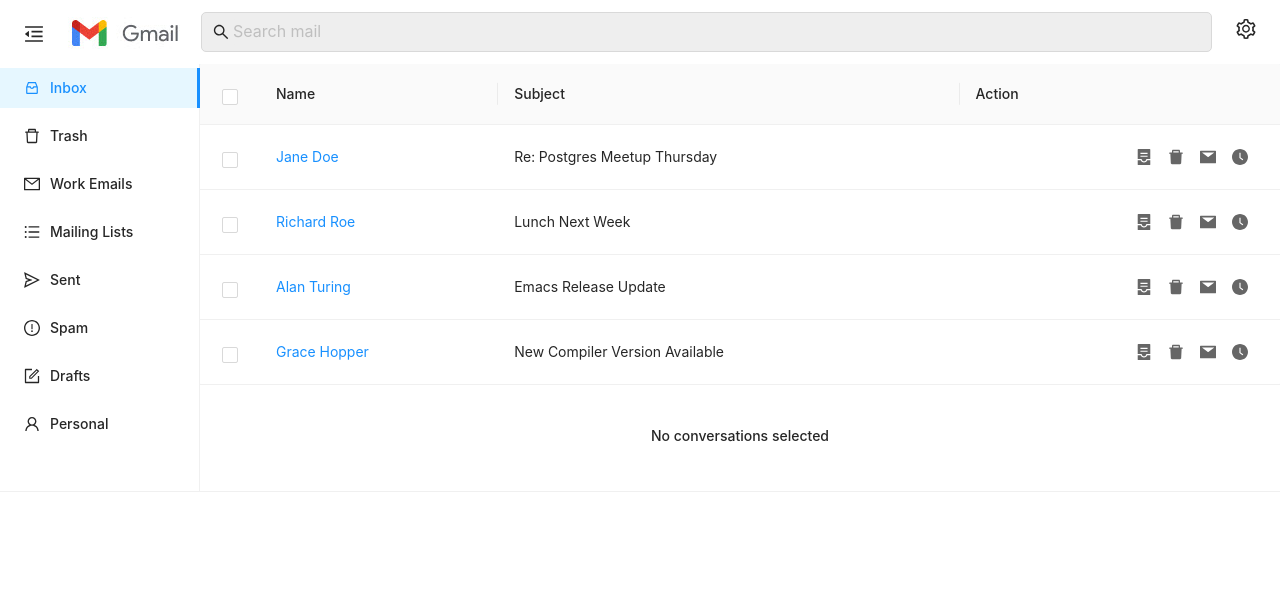
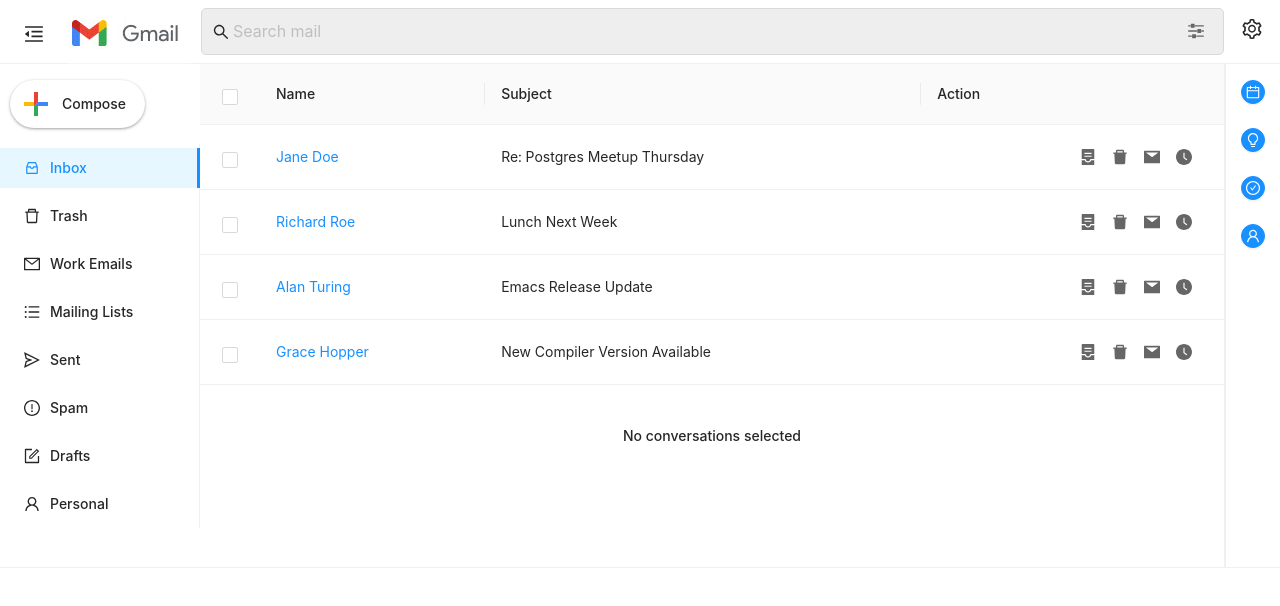
Before and after one commit to max00317/gmail-clone, a React (Create React App) app: page / in a window 1280 px wide. Shown: the top 606 px of the page. Built offline with nearby package versions, Linux system fonts and the light colour scheme.

Commit message:
feat: Add Add-On and Settings components

```diff
--- /dev/null
+++ b/src/components/AddOnSider.tsx
@@ -0,0 +1,66 @@
+import React from 'react'
+import { Layout, Button, Tooltip, Space } from 'antd'
+import {
+  CalendarOutlined,
+  BulbOutlined,
+  CheckCircleOutlined,
+  UserOutlined,
+} from '@ant-design/icons'
+
+const { Footer, Sider, Content } = Layout
+
+const AddOnSider = () => {
+  const handleAction = (msg: string) => console.log(msg)
+
+  return (
+    <Sider
+      trigger={null}
+      collapsible
+      collapsed
+      theme="light"
+      collapsedWidth={55}
+      className="app-btn-column"
+    >
+      <Space direction="vertical" size="large" className="app-btn">
+        <Tooltip title="Calendar">
+          <Button
+            type="primary"
+            shape="circle"
+            icon={<CalendarOutlined />}
+            size="small"
+            onClick={() => handleAction('Calendar click')}
+          />
+        </Tooltip>
+        <Tooltip title="Keep Notes">
+          <Button
+            type="primary"
+            shape="circle"
+            icon={<BulbOutlined />}
+            size="small"
+            onClick={() => handleAction('Keep Notes click')}
+          />
+        </Tooltip>
+        <Tooltip title="Tasks">
+          <Button
+            type="primary"
+            shape="circle"
+            icon={<CheckCircleOutlined />}
+            size="small"
+            onClick={() => handleAction('Tasks click')}
+          />
+        </Tooltip>
+        <Tooltip title="Contacts">
+          <Button
+            type="primary"
+            shape="circle"
+            icon={<UserOutlined />}
+            size="small"
+            onClick={() => handleAction('Contacts click')}
+          />
+        </Tooltip>
+      </Space>
+    </Sider>
+  )
+}
+
+export default AddOnSider
--- /dev/null
+++ b/src/components/AppHeader.tsx
@@ -0,0 +1,78 @@
+import React, { useState, useEffect } from 'react'
+import { Layout, Input, Tooltip, Button } from 'antd'
+import {
+  MenuUnfoldOutlined,
+  MenuFoldOutlined,
+  SearchOutlined,
+  SettingOutlined,
+} from '@ant-design/icons'
+import { ReactComponent as SliderIcon } from '../assets/slider.svg'
+
+const { Header, Footer, Sider, Content } = Layout
+
+interface HeaderProps {
+  collapsed: boolean
+  setCollapsed: (c: boolean) => void
+  settings: boolean
+  setSettings: (s: boolean) => void
+}
+
+// const AppHeader: React.FC<HeaderProps> = (props) => {
+//   const { collapsed, setCollapsed, settings, setSettings } = props
+const AppHeader: React.FC<HeaderProps> = ({
+  collapsed,
+  setCollapsed,
+  settings,
+  setSettings,
+}) => {
+  const handleToggle = () => {
+    setCollapsed(!collapsed)
+  }
+  const handleSettings = () => {
+    setSettings(!settings)
+  }
+
+  const Logo: React.FC = () => {
+    return (
+      <div className="logo">
+        <img src="images/logo.jpg" alt="logo" />
+      </div>
+    )
+  }
+
+  const handleAction = (msg: string) => console.log(msg)
+
+  return (
+    <Header className="site-layout-background">
+      {React.createElement(collapsed ? MenuUnfoldOutlined : MenuFoldOutlined, {
+        className: 'trigger',
+        onClick: handleToggle,
+      })}
+      <Logo />
+      <Input
+        size="large"
+        placeholder="Search mail"
+        prefix={
+          <Tooltip title="Search">
+            <SearchOutlined />
+          </Tooltip>
+        }
+        suffix={
+          <Tooltip title="Extra information">
+            <Button
+              type="text"
+              shape="circle"
+              className="search-btn"
+              icon={<SliderIcon />}
+              onClick={() => handleAction('Click search options')}
+            />
+          </Tooltip>
+        }
+        className="search-input"
+      />
+      <SettingOutlined className="settings" onClick={handleSettings} />
+    </Header>
+  )
+}
+
+export default AppHeader
--- /dev/null
+++ b/src/components/FolderMenu.tsx
@@ -0,0 +1,54 @@
+import React from 'react'
+import { Layout, Menu, Button } from 'antd'
+import { folderIcons } from '../utils/iconUtils'
+
+const { Sider } = Layout
+
+interface FolderMenuProps {
+  collapsed: boolean
+  folders: string[]
+}
+
+const FolderMenu: React.FC<FolderMenuProps> = ({ collapsed, folders }) => {
+  return (
+    <Sider
+      trigger={null}
+      collapsible
+      collapsed={collapsed}
+      theme="light"
+      className="folder-sider"
+    >
+      <div>
+        <Button
+          shape="round"
+          className={collapsed ? 'compose-btn collapsed' : 'compose-btn'}
+          onClick={() => console.log('Compose new message')}
+        >
+          <img src="images/create_32dp.png" alt="Compose message" />
+          {!collapsed && 'Compose'}
+        </Button>
+      </div>
+      <div className="folder-menu">
+        <Menu
+          // theme="dark"
+          mode="inline"
+          defaultSelectedKeys={['Inbox']}
+        >
+          {folders.map((folder) => {
+            return (
+              <Menu.Item
+                key={folder}
+                icon={folderIcons[folder]}
+                className="folders"
+              >
+                {folder}
+              </Menu.Item>
+            )
+          })}
+        </Menu>
+      </div>
+    </Sider>
+  )
+}
+
+export default FolderMenu
--- /dev/null
+++ b/src/components/Settings.tsx
@@ -0,0 +1,25 @@
+import React from 'react'
+import { Layout } from 'antd'
+
+const { Sider } = Layout
+
+interface SettingsProps {
+  settings: boolean
+}
+
+const Settings: React.FC<SettingsProps> = ({ settings }) => {
+  return (
+    <Sider
+      trigger={null}
+      collapsible
+      collapsed={settings}
+      theme="light"
+      collapsedWidth={0}
+      className="settings-sider"
+    >
+      <div className="settings-container">These are settings</div>
+    </Sider>
+  )
+}
+
+export default Settings
--- a/src/containers/App.tsx
+++ b/src/containers/App.tsx
@@ -1,34 +1,25 @@
 import React, { useState, useEffect } from 'react'
-import { Layout, Menu, Input } from 'antd'
-import {
-  MenuUnfoldOutlined,
-  MenuFoldOutlined,
-  InboxOutlined,
-  DeleteOutlined,
-  UserOutlined,
-  MailOutlined,
-  UnorderedListOutlined,
-  SendOutlined,
-  ExclamationCircleOutlined,
-  FormOutlined,
-  SearchOutlined,
-  SettingOutlined,
-} from '@ant-design/icons'
+import { Layout } from 'antd'
+import AppHeader from '../components/AppHeader'
+import FolderMenu from '../components/FolderMenu'
 import EmailList from '../components/EmailList'
 import Message from '../components/Message'
+import Settings from '../components/Settings'
+import AddOnSider from '../components/AddOnSider'
 
 import { fetch } from '../utils/api'
+// import { folderIcons } from '../utils/iconUtils'
 // import { _getFolders } from '../utils/_DATA'
 
-const { Header, Footer, Sider, Content } = Layout
+const { Content } = Layout
 
 function App(): React.ReactElement {
   const [loading, setLoading] = useState(true)
   const [folders, setFolders] = useState<Array<string>>([])
   const [collapsed, setCollapsed] = useState(false)
   const [settings, setSettings] = useState(true)
+  const [messageId, setMessageId] = useState<string | null>(null)
   // const [folderData, fetchFolderData] = useFolders()
-  const [messageId, setMessageId] = useState<string | null>(null)
 
   const fetchData = async () => {
     // ES6 then/catch
@@ -51,104 +42,33 @@ function App(): React.ReactElement {
     }
   }
 
-  const handleToggle = () => {
-    setCollapsed(!collapsed)
-  }
-  const handleSettings = () => {
-    setSettings(!settings)
-  }
-
-  // const folderIcons = [<InboxOutlined />, <UserOutlined />]
-  const folderIcons: Record<string, React.ReactNode> = {
-    Inbox: <InboxOutlined />,
-    Trash: <DeleteOutlined />,
-    'Work Emails': <MailOutlined />,
-    'Mailing Lists': <UnorderedListOutlined />,
-    Sent: <SendOutlined />,
-    Spam: <ExclamationCircleOutlined />,
-    Drafts: <FormOutlined />,
-    Personal: <UserOutlined />,
-  }
-
   useEffect(() => {
     fetchData()
-
-    // async function gF() {
-    //   const response = await _getFolders()
-    //   console.log(`response`, response)
-    //   console.log(`_getFolders()`, await _getFolders())
-    // }
-    // gF()
   }, [])
 
-  const Logo: React.FC = () => {
-    return (
-      <div className="logo">
-        <img src="images/logo.jpg" alt="logo" />
-      </div>
-    )
-  }
-
   if (loading) {
-    return <h1>Loading</h1>
+    return <h1>Loading...</h1>
   }
 
   return (
     <Layout>
-      <Header className="site-layout-background" style={{ padding: 0 }}>
-        {React.createElement(
-          collapsed ? MenuUnfoldOutlined : MenuFoldOutlined,
-          {
-            className: 'trigger',
-            onClick: handleToggle,
-          }
-        )}
-        <Logo />
-        <Input
-          size="large"
-          placeholder="Search mail"
-          prefix={<SearchOutlined />}
-          className="search-input"
-        />
-        <SettingOutlined className="settings" onClick={handleSettings} />
-      </Header>
+      <AppHeader
+        collapsed={collapsed}
+        setCollapsed={setCollapsed}
+        settings={settings}
+        setSettings={setSettings}
+      />
       <Layout>
-        <Sider trigger={null} collapsible collapsed={collapsed} theme="light">
-          <Menu
-            // theme="dark"
-            mode="inline"
-            defaultSelectedKeys={['Inbox']}
-          >
-            {folders.map((folder) => {
-              return (
-                <Menu.Item
-                  key={folder}
-                  icon={folderIcons[folder]}
-                  className="folders"
-                >
-                  {folder}
-                </Menu.Item>
-              )
-            })}
-          </Menu>
-        </Sider>
+        <FolderMenu collapsed={collapsed} folders={folders} />
         <Layout>
           <Content>
             <EmailList setMessageId={setMessageId} />
             <Message messageId={messageId} />
           </Content>
-          <Sider
-            trigger={null}
-            collapsible
-            collapsed={settings}
-            theme="light"
-            collapsedWidth={0}
-          >
-            These are settings
-          </Sider>
+          <Settings settings={settings} />
         </Layout>
+        <AddOnSider />
       </Layout>
-      {/* <Footer>Footer</Footer> */}
     </Layout>
   )
 }
--- a/src/index.css
+++ b/src/index.css
@@ -5,6 +5,7 @@ body {
     sans-serif;
   -webkit-font-smoothing: antialiased;
   -moz-osx-font-smoothing: grayscale;
+  /* overflow-y: hidden; */
 }
 
 code {
@@ -12,11 +13,46 @@ code {
     monospace;
 }
 
-#root {
+#root > section {
   border-bottom: 1px solid #f0f0f0;
   /* border-bottom: 1px solid red; */
 }
 
+.app-btn-column {
+  display: flex;
+  flex-direction: column;
+  align-items: center;
+  border-left: 1px solid #f0f0f0;
+  padding-top: 16px;
+}
+
+.compose-btn {
+  margin: 16px 0 16px 10px;
+  font-weight: 500;
+  height: 48px;
+  width: 135px;
+  display: flex;
+  align-items: center;
+  box-shadow: 0 1px 2px 0 rgb(60 64 67 / 30%), 0 1px 3px 1px rgb(60 64 67 / 15%);
+  background-color: #fff;
+  transition: box-shadow .08s linear,min-width .15s cubic-bezier(0.4,0,0.2,1);
+  cursor: pointer;
+  /* border-color: rgb(60,64,67); */
+  border: none;
+  outline-width: 0;
+}
+.compose-btn.collapsed {
+  width: 52px;
+}
+.compose-btn:hover {
+  box-shadow: 0 1px 3px 0 rgb(60 64 67 / 30%), 0 4px 8px 3px rgb(60 64 67 / 15%);
+  background-color: #fafafb;
+}
+
+.compose-btn img {
+  margin-left: -6px;
+  margin-right: 10px;
+}
 .ant-menu-inline {
   height: 100%;
 }
@@ -38,6 +74,9 @@ code {
   font-size: 20px;
   padding: 0 24px;
   line-height: 64px;
+}
+.settings {
+  padding: 0 18px;
 }
 
 .trigger:hover, .settings:hover {
@@ -68,6 +107,8 @@ tbody tr td:last-of-type {
   display: flex;
   justify-content: center;
   align-items: center;
+  padding: 0;
+  border-bottom: 1px solid #f0f0f0;
 }
 
 .search-input {
@@ -92,14 +133,13 @@ tbody tr td:last-of-type {
 .message-header .sub-header .ant-space {
   margin-left: 10px;
 }
-.message-header button svg {
+.message-header button svg, .search-btn svg {
   width: 20px;
-  /* height: 20px; */
   vertical-align: text-top;
   fill: #666;
   overflow: hidden;
-  /* margin-right: 4px; */
 }
+
 .message-header .ant-page-header-content {
   padding-top: 4px;
 }
@@ -116,6 +156,8 @@ tbody tr td:last-of-type {
   align-items: center;
   font-weight: 500;
   padding-top: 40px;
+  min-height: 140px;
+  padding-bottom: 100px;
 }
 .message-body div {
   white-space: pre-wrap;
@@ -138,3 +180,13 @@ tbody tr td:last-of-type {
   overflow: hidden;
   margin-right: 4px;
 }
+.settings-sider {
+  border-left: 1px solid #f0f0f0;
+}
+.settings-container {
+  display: flex;
+  flex-direction: column;
+  margin: 16px;
+  align-items: center;
+
+}
--- /dev/null
+++ b/src/utils/iconUtils.tsx
@@ -0,0 +1,22 @@
+import React from 'react'
+import {
+  InboxOutlined,
+  DeleteOutlined,
+  UserOutlined,
+  MailOutlined,
+  UnorderedListOutlined,
+  SendOutlined,
+  ExclamationCircleOutlined,
+  FormOutlined,
+} from '@ant-design/icons'
+
+export const folderIcons: Record<string, React.ReactNode> = {
+  Inbox: <InboxOutlined />,
+  Trash: <DeleteOutlined />,
+  'Work Emails': <MailOutlined />,
+  'Mailing Lists': <UnorderedListOutlined />,
+  Sent: <SendOutlined />,
+  Spam: <ExclamationCircleOutlined />,
+  Drafts: <FormOutlined />,
+  Personal: <UserOutlined />,
+}
```
Also changed, not shown: public/images/create_32dp.png (added), src/assets/slider.svg (added), src/constants.ts (deleted).
